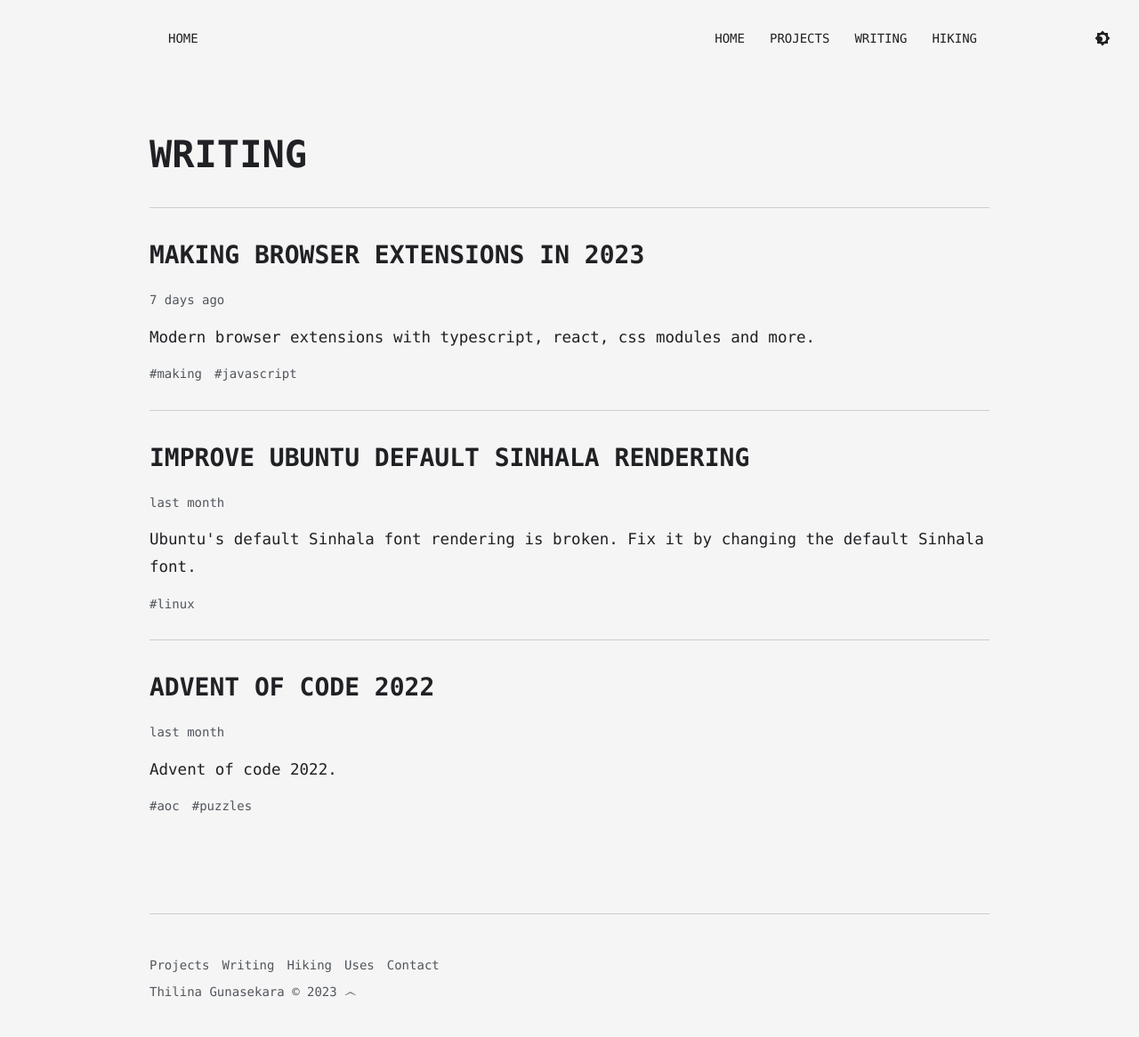
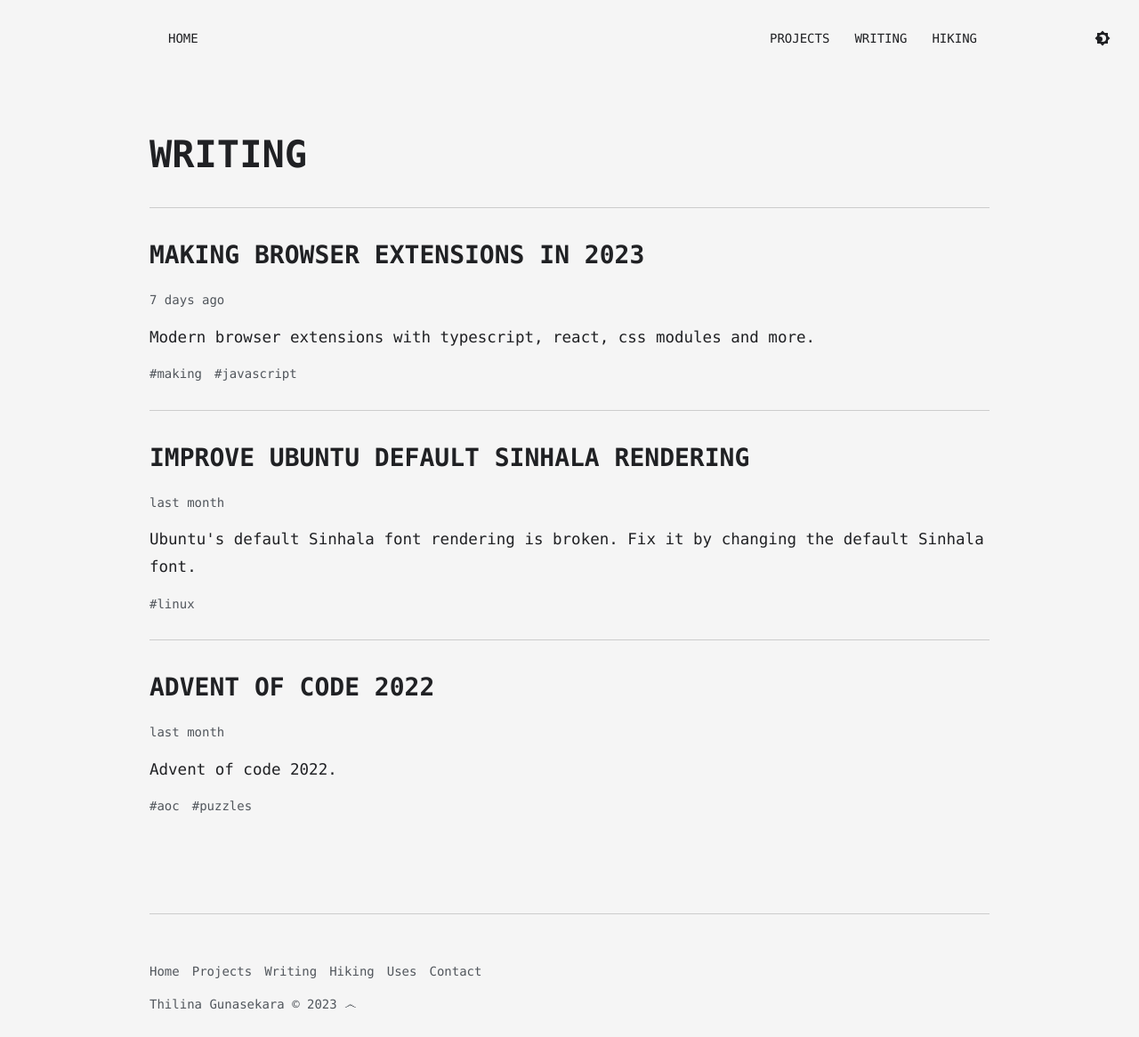
Before and after one commit to thilinag/website, an Astro site: page /writing in a window 1280 px wide. Shown: the whole page at 89% size. Built offline with nearby package versions, Linux system fonts and the light colour scheme; Astro itself is replaced by a stand-in of ours; some icons are missing.

Commit message:
move home link to footer

```diff
--- a/src/components/Footer.astro
+++ b/src/components/Footer.astro
@@ -6,6 +6,9 @@ import Social from "./Social.astro";
   <hr />
   <Social />
   <ul>
+    <li>
+      <a href="/">Home</a>
+    </li>
     <li>
       <a href="/projects/">Projects</a>
     </li>
@@ -59,6 +62,8 @@ import Social from "./Social.astro";
   ul a {
     color: var(--color-secondary);
     text-decoration: none;
+    padding: 0.5rem 0;
+    display: inline-block;
   }
 
   ul a:hover {
--- a/src/components/Navigation.astro
+++ b/src/components/Navigation.astro
@@ -16,7 +16,6 @@ const currentPath = pathname.slice(1);
       <span>Menu</span>
     </button>
     <ul>
-      <li><a class={currentPath === "" ? "active" : ""} href="/">Home</a></li>
       <li>
         <a class={currentPath === "projects/" ? "active" : ""} href="/projects/"
           >Projects</a
```
